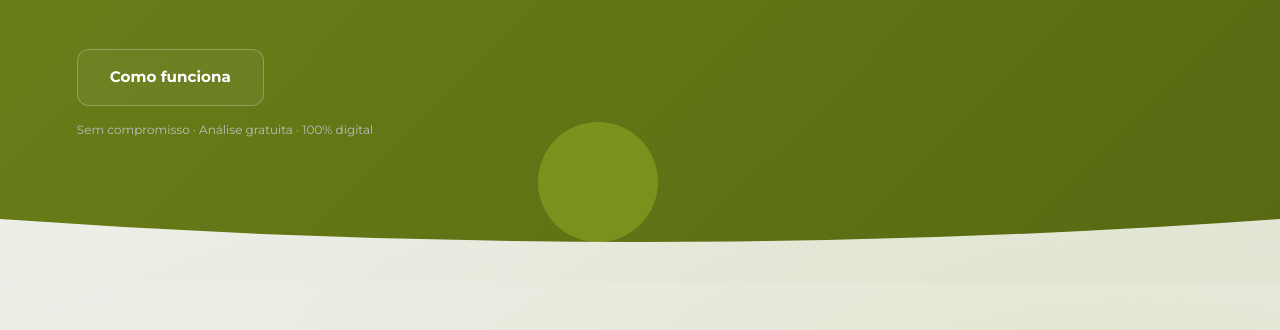
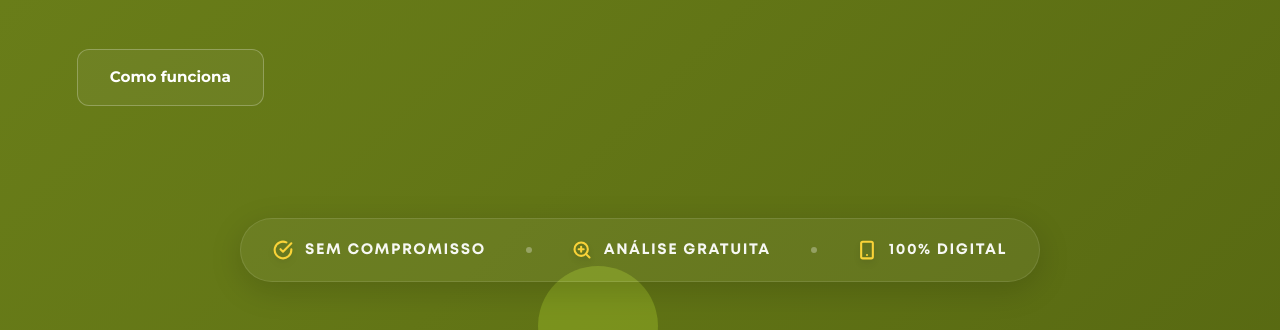
Before and after one commit to glaucoboettcher2-design/sundeal, a React (Vite) app: page / in a window 1280 px wide. Shown: the part 960-1290 px from the top of the page. Built offline with nearby package versions, Linux system fonts and the light colour scheme; the HTML template or start-up script is replaced by a standard one.

Commit message:
Restyle and reposition trust indicators at the bottom of HeroSection

```diff
--- a/src/components/HeroSection.tsx
+++ b/src/components/HeroSection.tsx
@@ -244,12 +244,6 @@ export const HeroSection = () => {
               </a>
             </div>
 
-            <p
-              className="text-on-dark-soft text-xs mt-4 animate-heroContent"
-              style={{ animationDelay: "3.0s" }}
-            >
-              Sem compromisso · Análise gratuita · 100% digital
-            </p>
           </div>
 
           {/* Right: Promo video — visible on tablet & desktop, hidden on mobile */}
@@ -302,6 +296,29 @@ export const HeroSection = () => {
           </div>
         </div>
 
+        {/* Trust Indicators - Footer of Hero */}
+        <div
+          className="w-full mt-16 md:mt-24 lg:mt-28 flex justify-center animate-heroContent"
+          style={{ animationDelay: "3.2s" }}
+        >
+          <div className="flex flex-col md:flex-row items-center justify-center gap-5 md:gap-6 lg:gap-10 px-8 py-5 rounded-3xl md:rounded-full bg-white/5 border border-white/10 backdrop-blur-sm shadow-[0_8px_32px_rgba(0,0,0,0.15)]">
+            <span className="flex items-center gap-3 font-mont font-semibold text-[0.8rem] md:text-[0.95rem] tracking-[0.1em] uppercase text-white/95">
+              <svg className="w-5 h-5 flex-shrink-0 drop-shadow-md" style={{ color: "hsl(48 95% 60%)" }} viewBox="0 0 24 24" fill="none" stroke="currentColor" strokeWidth="2.5" strokeLinecap="round" strokeLinejoin="round"><path d="M22 11.08V12a10 10 0 1 1-5.93-9.14"/><polyline points="22 4 12 14.01 9 11.01"/></svg>
+              Sem compromisso
+            </span>
+            <span className="hidden md:block w-1.5 h-1.5 rounded-full bg-white/30"></span>
+            <span className="flex items-center gap-3 font-mont font-semibold text-[0.8rem] md:text-[0.95rem] tracking-[0.1em] uppercase text-white/95">
+              <svg className="w-5 h-5 flex-shrink-0 drop-shadow-md" style={{ color: "hsl(48 95% 60%)" }} viewBox="0 0 24 24" fill="none" stroke="currentColor" strokeWidth="2.5" strokeLinecap="round" strokeLinejoin="round"><circle cx="11" cy="11" r="8"/><line x1="21" y1="21" x2="16.65" y2="16.65"/><line x1="11" y1="8" x2="11" y2="14"/><line x1="8" y1="11" x2="14" y2="11"/></svg>
+              Análise Gratuita
+            </span>
+            <span className="hidden md:block w-1.5 h-1.5 rounded-full bg-white/30"></span>
+            <span className="flex items-center gap-3 font-mont font-semibold text-[0.8rem] md:text-[0.95rem] tracking-[0.1em] uppercase text-white/95">
+              <svg className="w-5 h-5 flex-shrink-0 drop-shadow-md" style={{ color: "hsl(48 95% 60%)" }} viewBox="0 0 24 24" fill="none" stroke="currentColor" strokeWidth="2.5" strokeLinecap="round" strokeLinejoin="round"><rect x="5" y="2" width="14" height="20" rx="2" ry="2"/><line x1="12" y1="18" x2="12.01" y2="18"/></svg>
+              100% Digital
+            </span>
+          </div>
+        </div>
+
       </div>
 
       {/* Curved divider — pure mask-cut into the next section's exact gradient (no color band) */}
```
